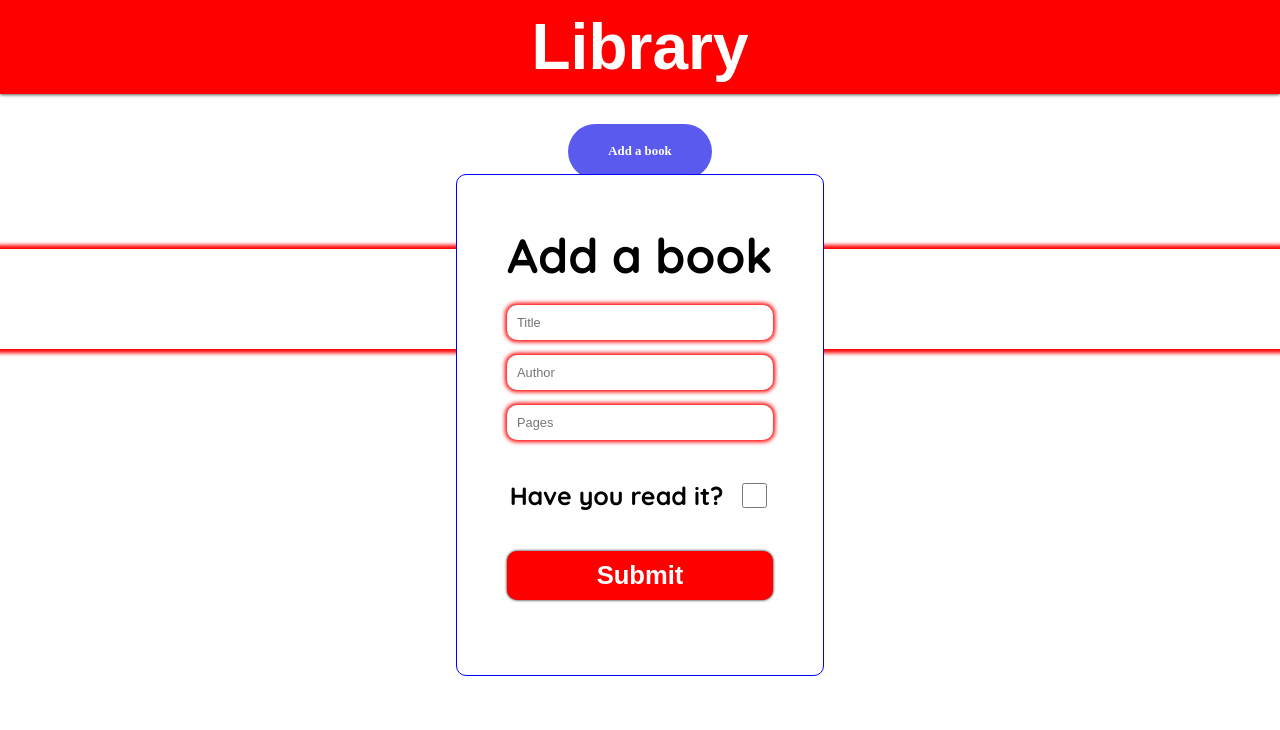
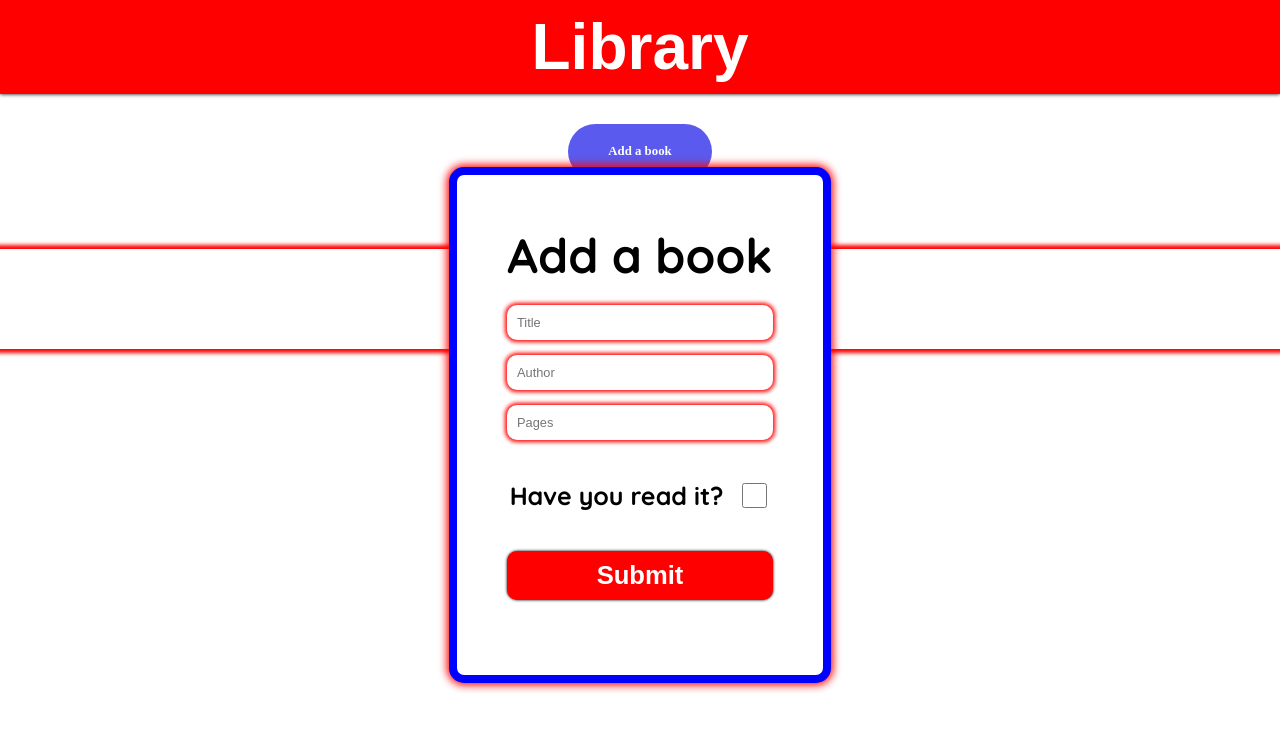
Before and after one commit to armin-164/library-project, a website: page src/index.html in a window 1280 px wide. Both pictures are taken after a click on the button "Add a book". Drawn offline with Linux system fonts and the light colour scheme; grey boxes are pictures that could not be loaded; a web font is replaced by a local one.

Commit message:
Update CSS

```diff
--- a/src/css/style.css
+++ b/src/css/style.css
@@ -135,7 +135,8 @@ body {
 .popup {
     position: absolute;
     padding: 50px 50px 75px 50px;
-    border: 1px solid blue;
+    border: 8px solid blue;
+    box-shadow: 0 0 8px 2px red;
     left: 0;
     right: 0;
     top: 50px;
@@ -147,7 +148,7 @@ body {
     flex-direction: column;
     background-color: rgb(255, 255, 255);
     text-align: center;
-    border-radius: 10px;
+    border-radius: 15px;
     visibility: hidden;
     font-family: "Quicksand", sans-serif;
 }
```
